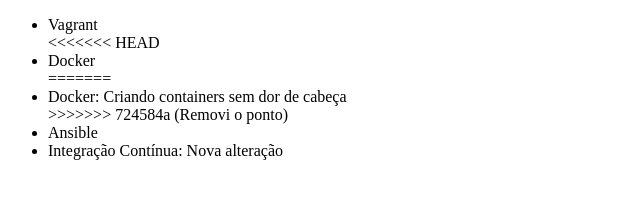
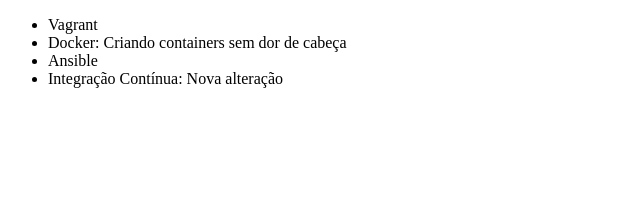
Before and after one commit to alexandreJazara/alura-curso, a plain HTML site: page index.html in a window 1280 px wide. Shown: the whole page, without its empty margins (0-640 px from the left). Drawn offline with Linux system fonts and the light colour scheme.

Commit message:
Arrumando nome dos novos cursos

```diff
--- a/index.html
+++ b/index.html
@@ -7,11 +7,7 @@
 <body>
     <ul>
         <li>Vagrant</li>
-<<<<<<< HEAD
-        <li>Docker</li>
-=======
-        <li>Docker: Criando containers sem dor de cabeça</li>
->>>>>>> 724584a (Removi o ponto)
+		<li>Docker: Criando containers sem dor de cabeça</li>
         <li>Ansible</li>
         <li>Integração Contínua: Nova alteração</li>
     </ul>
```
